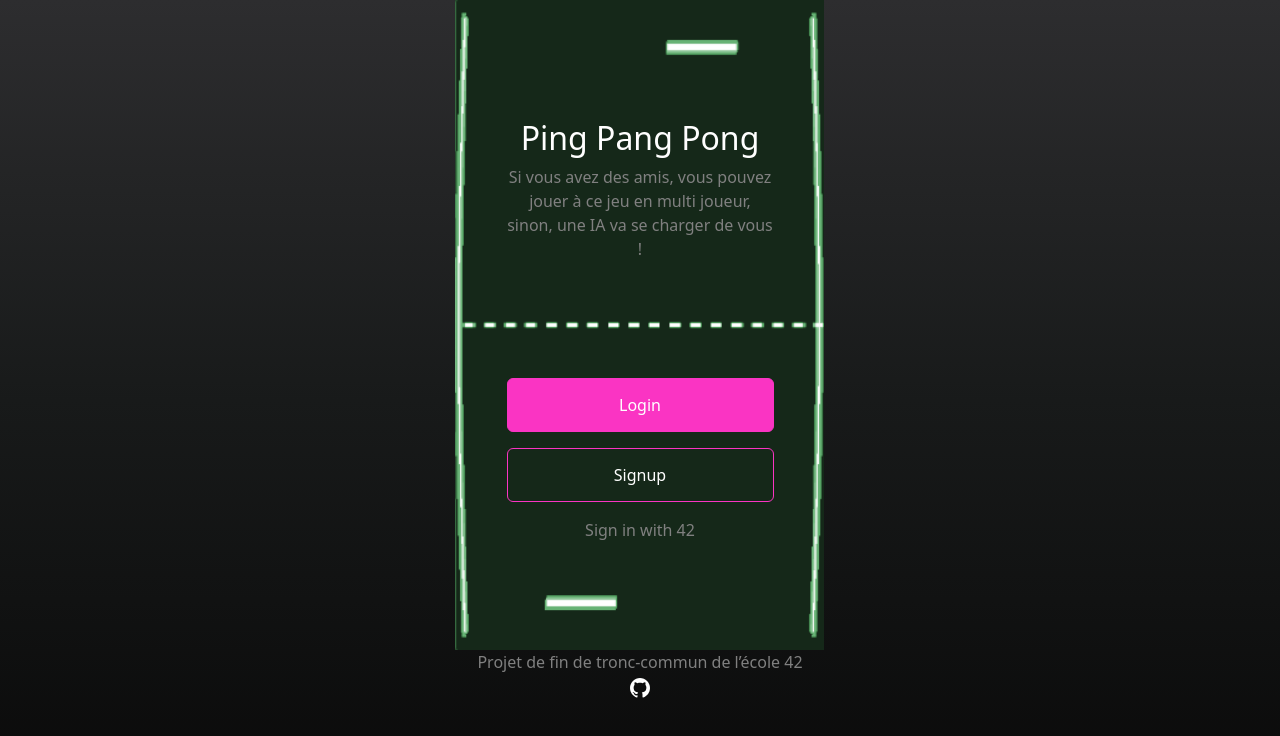
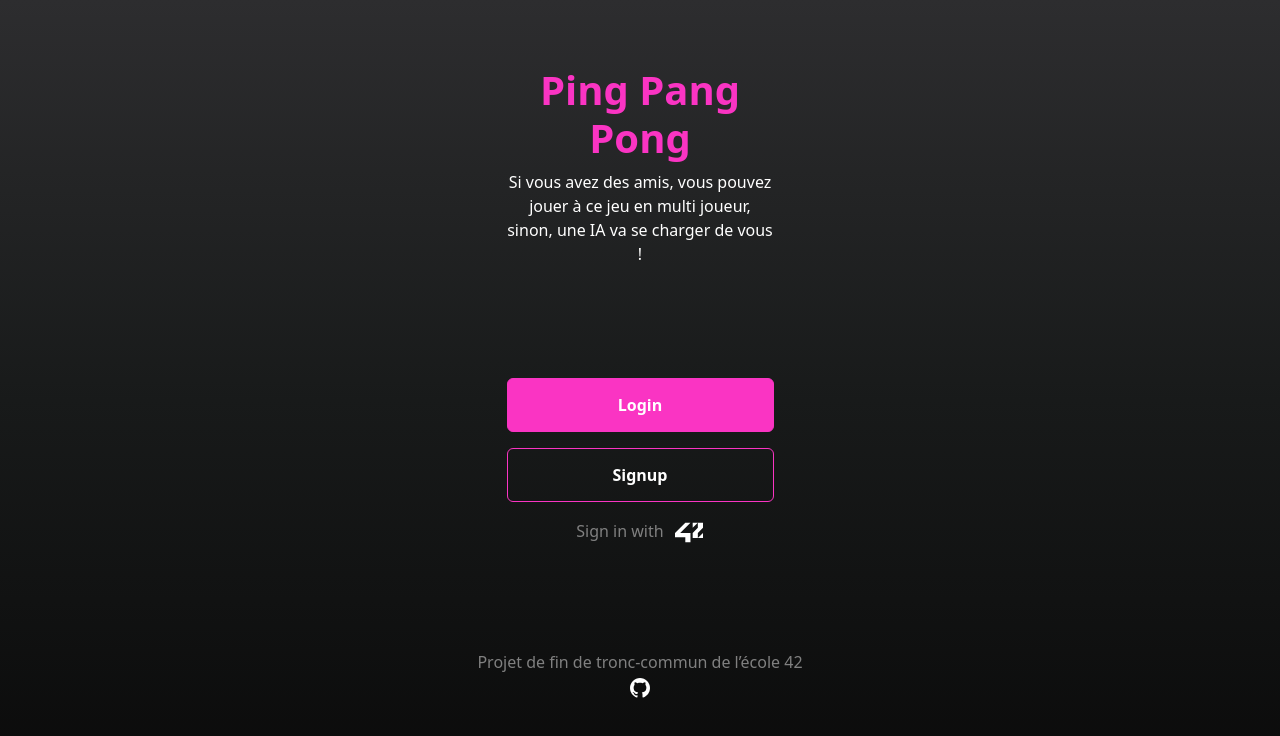
Before and after one commit to AntoineA67/ft_transcendence, a React (Create React App) app in the folder srcs/frontend/: page /login in a window 1280 px wide. Shown: the top 736 px of the page. Built offline with nearby package versions, Linux system fonts and the light colour scheme; no server answers.

Commit message:
adding some mise en page

```diff
--- a/srcs/frontend/src/pages/Login.tsx
+++ b/srcs/frontend/src/pages/Login.tsx
@@ -3,6 +3,7 @@ import '../styles/index.css'
 // import '../styles/customButton.css'
 
 import githubLogo from '../assets/github.svg';
+import fortytwologo from '../assets/fortytwologo.svg';
 import eyeopen from '../assets/eyeopen.svg';
 import eyeclose from '../assets/eyeclose.svg';
 
@@ -77,7 +78,7 @@ export function Login() {
 	}
 
 	return (
-		<Outlet context={{togglePassword, handleSubmit}}/>
+		<Outlet context={{ togglePassword, handleSubmit }} />
 	);
 }
 
@@ -95,17 +96,17 @@ export function Signup() {
 			<Container>
 				<Row className="justify-content-center">
 					<Col sm="6" lg="4" >
-					<Link to={'..'} style={{display: "inline-block"}}>
+						<Link to={'..'} style={{ display: "inline-block" }}>
 							<button className="leftArrow my-4"></button>
 						</Link>
 						<Form className="w-100" onSubmit={(e) => (
-						handleSubmit(e, {id: nick, nickname: nick, email: email, password: pass}))}>
+							handleSubmit(e, { id: nick, nickname: nick, email: email, password: pass }))}>
 							<h3 style={{ color: "white" }}>New Account!</h3>
 
 							<Form.Group className="my-4" controlId="nickname">
 								<Form.Label>Nickname</Form.Label>
 								<Form.Control required type="text" placeholder="nickname"
-								value={nick} onChange={(e) => {setNick(e.target.value)}}/>
+									value={nick} onChange={(e) => { setNick(e.target.value) }} />
 							</Form.Group>
 
 							<Form.Group className="mb-4" controlId="email address">
@@ -123,12 +124,12 @@ export function Signup() {
 										id="eye"
 										src={eyeopen}
 										onClick={togglePassword}
-									className="ms-5 togglePassword"/>
+										className="ms-5 togglePassword" />
 								</div>
 							</Form.Group>
 
 							<Form.Group className="mb-4" controlId="accept terms">
-							<Form.Check required type="checkbox" label="I accept terms and conditions"/>
+								<Form.Check required type="checkbox" label="I accept terms and conditions" />
 							</Form.Group>
 
 							<button type="submit" className="btn btn-secondary w-100" >
@@ -156,11 +157,11 @@ export function Signin() {
 			<Container >
 				<Row className="justify-content-center">
 					<Col sm="6" lg="4" >
-					<Link to={'..'} style={{display: "inline-block"}}>
+						<Link to={'..'} style={{ display: "inline-block" }}>
 							<button className="leftArrow my-4"></button>
 						</Link>
 						<Form className="w-100" onSubmit={(e) => (
-						handleSubmit(e, {id: nick, nickname: nick, password: pass}))}>
+							handleSubmit(e, { id: nick, nickname: nick, password: pass }))}>
 							<h3 style={{ color: "white" }}>Welcome back!</h3>
 
 							<Form.Group className="my-4" controlId="nickname">
@@ -178,14 +179,14 @@ export function Signin() {
 										id="eye"
 										src={eyeopen}
 										onClick={togglePassword}
-									className="ms-5 togglePassword"/>
+										className="ms-5 togglePassword" />
 								</div>
 							</Form.Group>
 
 							<Form.Group className="mb-4" controlId="remember me">
 								<Form.Check type="checkbox" label="Remember me"
 									checked={check == 'true'}
-								onChange={(e) => setCheck(e.target.checked ? 'true' : 'false')}/>
+									onChange={(e) => setCheck(e.target.checked ? 'true' : 'false')} />
 							</Form.Group>
 
 							<button type="submit" className="btn btn-primary w-100">
@@ -212,44 +213,38 @@ export function LandingPage() {
 
 	return (
 		<div className='scrollbar'>
-		<Container className="text-center" style={{height: "650px"}}>
-			<Row className="justify-content-center h-100 landingBg">
+			<Container className="text-center" style={{ height: "650px" }}>
+				<Row className="justify-content-center h-100">
 					<Col sm="6" lg="4">
 						<div className="h-75 d-flex flex-column justify-content-evenly mt-5">
-						<div className="pt-5 w-75 align-self-center">
-							<h2 style={{color: "white"}}>Ping Pang Pong</h2>
-							<p style={{ color: "gray" }}>
-								Si vous avez des amis, vous pouvez jouer à
-								ce jeu en multi joueur, sinon, une IA va se
-								charger de vous !
+							<div className="pt-9 w-75 align-self-center">
+								<h2 style={{ color: "#fa34c3", fontSize: "40px" }}><b>Ping Pang Pong</b></h2>
+								<p style={{
+									color: "white",
+								}}>
+									Si vous avez des amis, vous pouvez jouer à ce jeu en multi joueur, sinon, une IA va se charger de vous !
 								</p>
 							</div>
-						<div className="mt-5 d-flex flex-column gap-3
-							justify-content-center align-items-center "
-							style={{position: "relative", top: "30px"}}>
+							<div className="mt-5 d-flex flex-column gap-3 justify-content-center align-items-center" style={{ position: "relative", top: "30px" }}>
 								<Link to={'signin'} className="w-75 link-text">
-								<button className="btn btn-primary w-100">
-										Login
-								</button>
+									<button className="btn btn-primary w-100"><b>Login</b></button>
 								</Link>
 								<Link to={'signup'} className="w-75 link-text">
-								<button className="btn btn-outline-primary w-100">
-										Signup
-								</button>
+									<button className="btn btn-outline-primary w-100"><b>Signup</b></button>
 								</Link>
 								<a href={oauth42} className="btn-invisible w-75">
-								Sign in with 42
+									<span>Sign in with</span>
+									<img style={{ marginLeft: "10px", height: "30px" }} src={fortytwologo} />
 								</a>
 							</div>
 						</div>
 					</Col>
 				</Row>
 			</Container>
-		<footer className="d-flex flex-column align-items-center"
-			style={{color: "grey"}}>
+			<footer className="d-flex flex-column align-items-center" style={{ color: "grey" }}>
 				Projet de fin de tronc-commun de l’école 42
 				<a href={github}><img src={githubLogo} /></a>
 			</footer>
 		</div>
 	);
-}
+};
```
Also changed, not shown: srcs/frontend/src/assets/fortytwologo.svg (added). Lines whose indentation alone changed are shown as unchanged.
